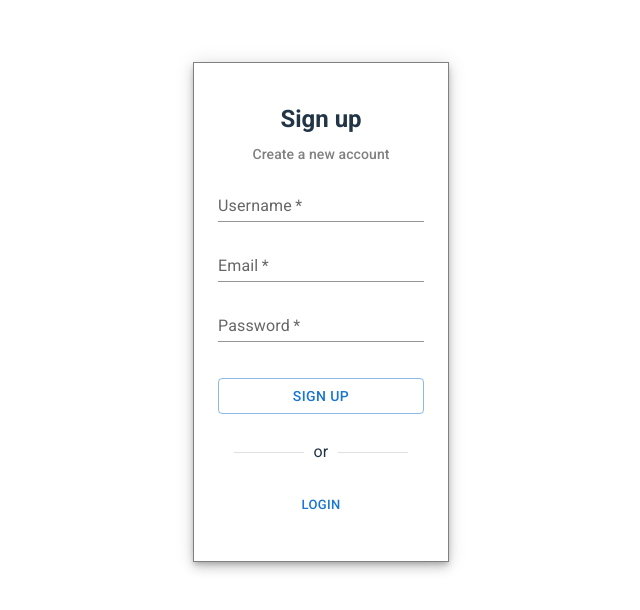
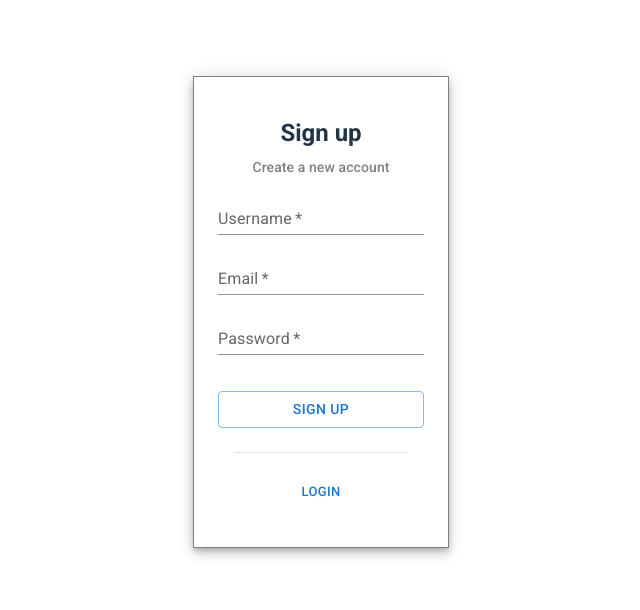
Before and after one commit to CS3560-03-9/BroncoPay, a React (Vite) app in the folder client/: page /signup in a window 1280 px wide. Shown: the part 104-714 px from the top of the page, without its empty margins (319-959 px from the left). Built offline with nearby package versions, Linux system fonts and the light colour scheme; what @toolpad/core would draw is missing.

Commit message:
Fixed sign up and subs

```diff
--- a/client/src/pages/Signup.jsx
+++ b/client/src/pages/Signup.jsx
@@ -1,4 +1,5 @@
-import React from "react";
+import React, { useState } from "react";
+import { useNavigate } from "react-router-dom";
 import {
   TextField,
   Button,
@@ -8,9 +9,36 @@ import {
   Divider,
 } from "@mui/material";
 
-export default function Login() {
-  const handleSignUp = () => {
-    // ** TODO: API shenanigans here **
+export default function SignUp() {
+  const navigate = useNavigate();
+  const [handler, setHandler] = useState("");
+  const [email, setEmail] = useState("");
+  const [password, setPassword] = useState("");
+  const [error, setError] = useState("");
+
+
+  const handleSignUp = async (e) => {
+    e.preventDefault();
+
+    try {
+      const response = await fetch("http://localhost:3000/auth/signup", {
+        method: "POST",
+        headers: {
+          "Content-Type": "application/json",
+        },
+        body: JSON.stringify({ handler, email, password }),
+      });
+
+      const data = await response.json();
+
+      if (response.ok) {
+        navigate("/login");
+      } else {
+        setError(data.message || "Something went wrong");
+      }
+    } catch (err) {
+      setError("An error occurred during signup");
+    }
   };
 
   return (
@@ -31,14 +59,16 @@ export default function Login() {
       <Typography variant="subtitle2" color="gray">
         Create a new account
       </Typography>
-      <FormControl fullWidth>
+      <FormControl fullWidth component="form" onSubmit={handleSignUp}>
         <TextField
           label="Username"
-          type="username"
+          type="text"
           variant="standard"
           fullWidth
           margin="dense"
           required
+          value={handler}
+          onChange={(e) => setHandler(e.target.value)}
         />
         <TextField
           label="Email"
@@ -47,6 +77,8 @@ export default function Login() {
           fullWidth
           margin="dense"
           required
+          value={email}
+          onChange={(e) => setEmail(e.target.value)}
         />
         <TextField
           label="Password"
@@ -55,19 +87,23 @@ export default function Login() {
           fullWidth
           margin="dense"
           required
+          value={password}
+          onChange={(e) => setPassword(e.target.value)}
         />
+        {error && (
+          <Typography color="error" variant="body2" sx={{ mt: 2 }}>
+            {error}
+          </Typography>
+        )}
         <Button
           type="submit"
           variant="outlined"
           color="primary"
           sx={{ mt: 4 }}
-          onClick={handleSignUp}
         >
           Sign up
         </Button>
-        <Divider variant="middle" sx={{ my: 3 }}>
-          <Typography variant="subtitle1">or</Typography>
-        </Divider>
+        <Divider variant="middle" sx={{ my: 3 }} />
         <Button href="/login" variant="text" size="small">
           Login
         </Button>
--- a/client/src/pages/Subscriptions.jsx
+++ b/client/src/pages/Subscriptions.jsx
@@ -29,12 +29,7 @@ return (
   <Grid2 size={3}  backgroundColor='#212121' height={'30vh'}>
   <item><p><Pledges handler={tempData.user} index={3} /></p></item>
   </Grid2>
-  <Grid2 size={3}  backgroundColor='#212121' height={'30vh'}>
-  <item><p><Pledges handler={tempData.user} index={4} /></p></item>
-  </Grid2>
-  <Grid2 size={3}  backgroundColor='#212121' height={'30vh'}>
-  <item><p><Pledges handler={tempData.user} index={5} /></p></item>
-  </Grid2>
+
 </Grid2>
 
     <PledgesCarousel handler={tempData.user}></PledgesCarousel>
```
